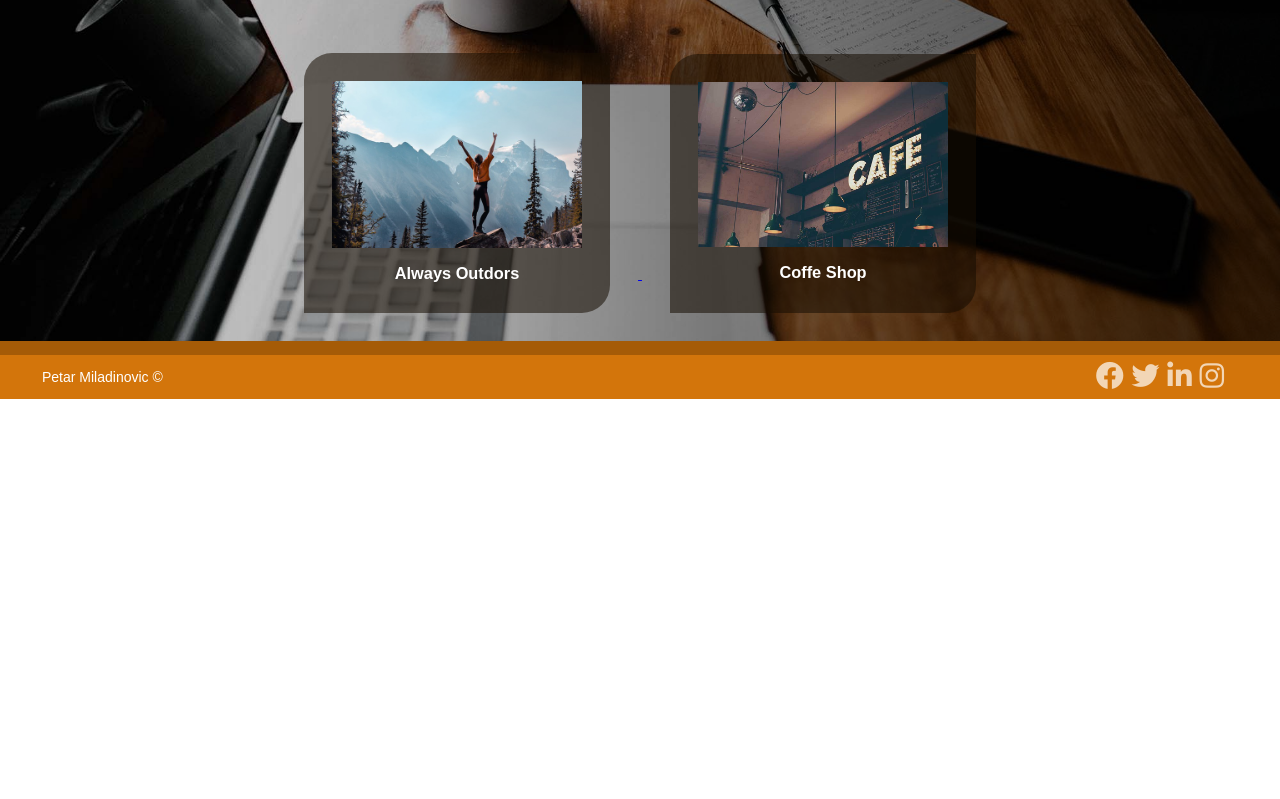
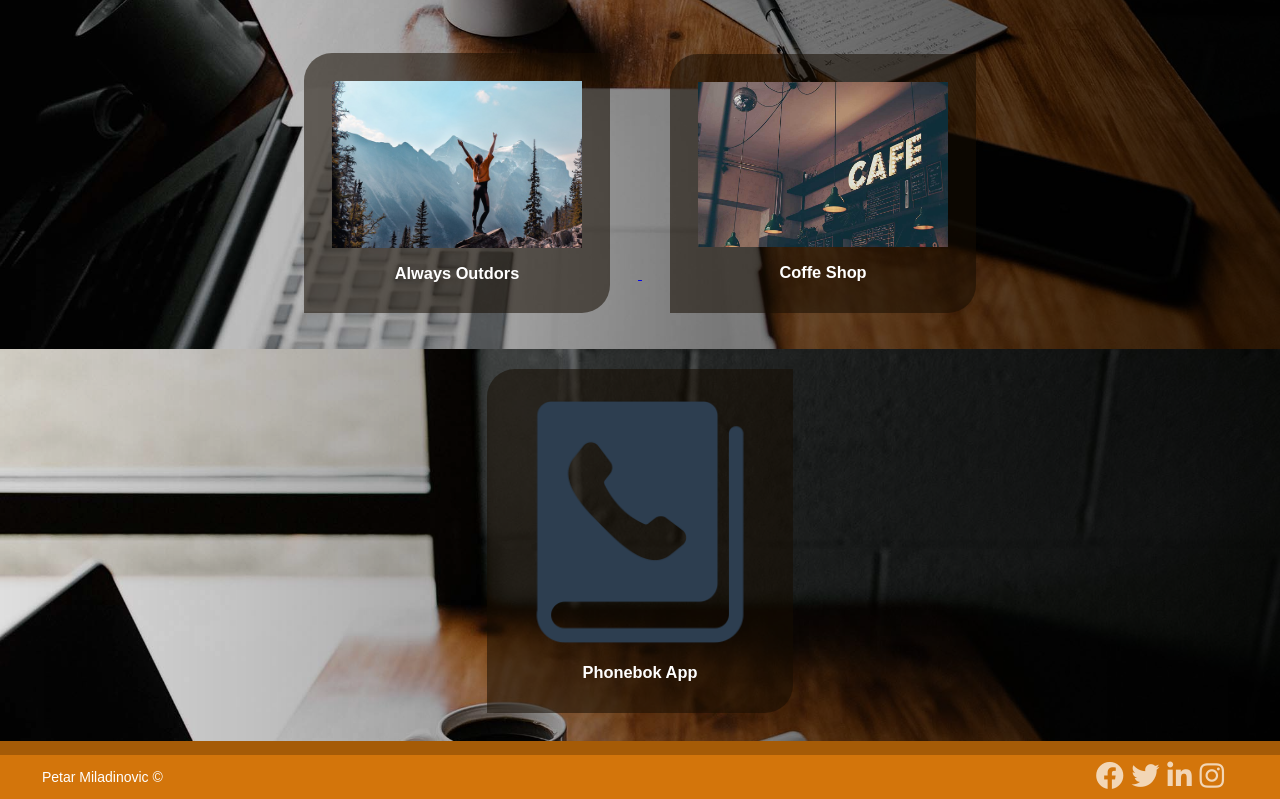
Before and after one commit to petarmil/Portfolio, a plain HTML site: page index.html in a window 1280 px wide. Shown: the part 3482-4281 px from the top of the page. Before the commit the page ends 3881 px from the top, so only its background shows below. Drawn offline with nearby package versions, Linux system fonts and the light colour scheme.

Commit message:
Add files via upload

```diff
--- a/index.html
+++ b/index.html
@@ -195,6 +195,12 @@
                     <h3>Coffe Shop</h3>
                 </article>
             </a>
+            <a href="https://petarmil.github.io/Phonebook/" target="_blank">
+                <article class="work">
+                    <img src="images/phonebook.png" alt="">
+                    <h3>Phonebok App</h3>
+                </article>
+            </a>
         </div>
 
     </section><!-- end PORTFOLIO-->
```
